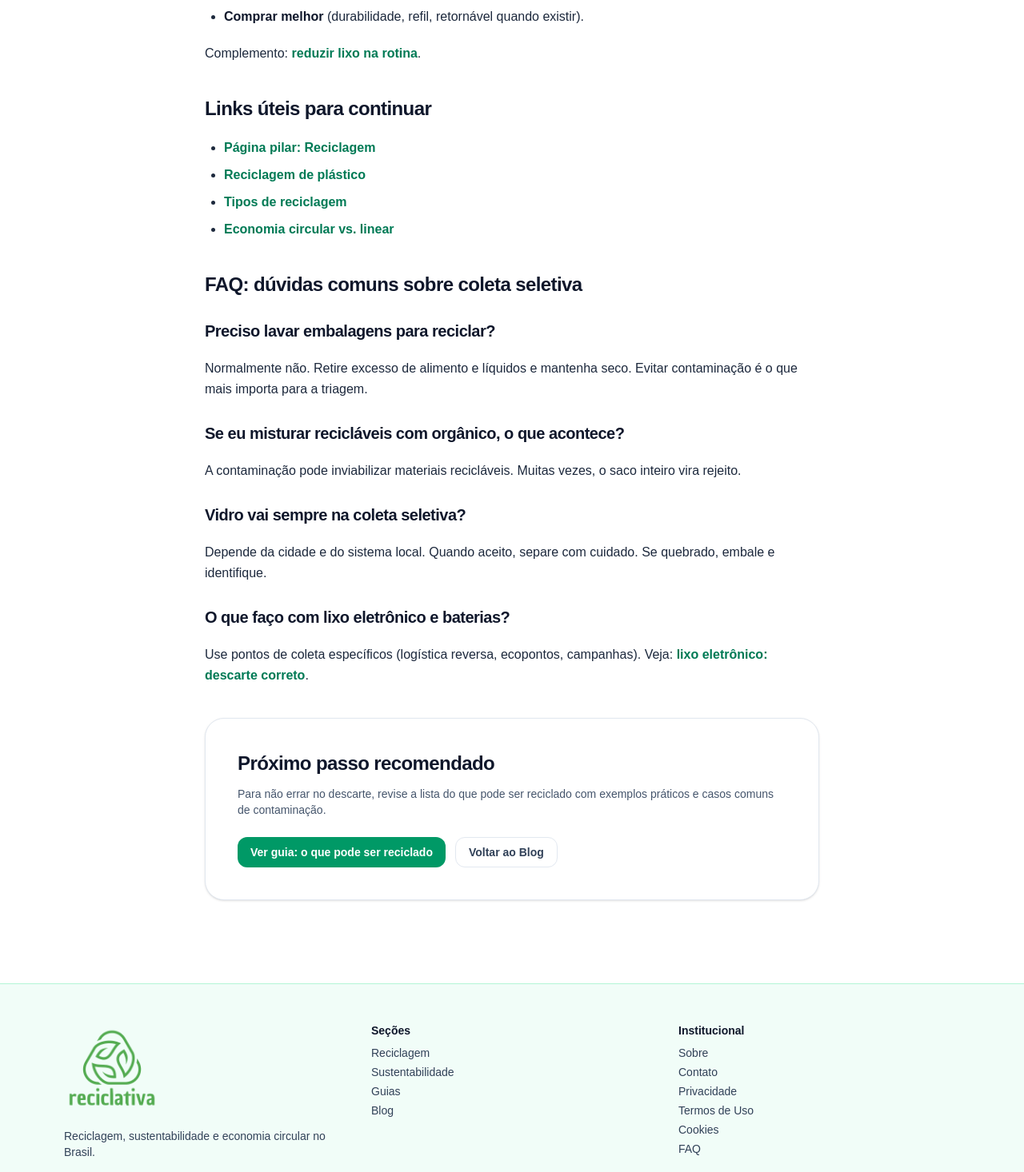
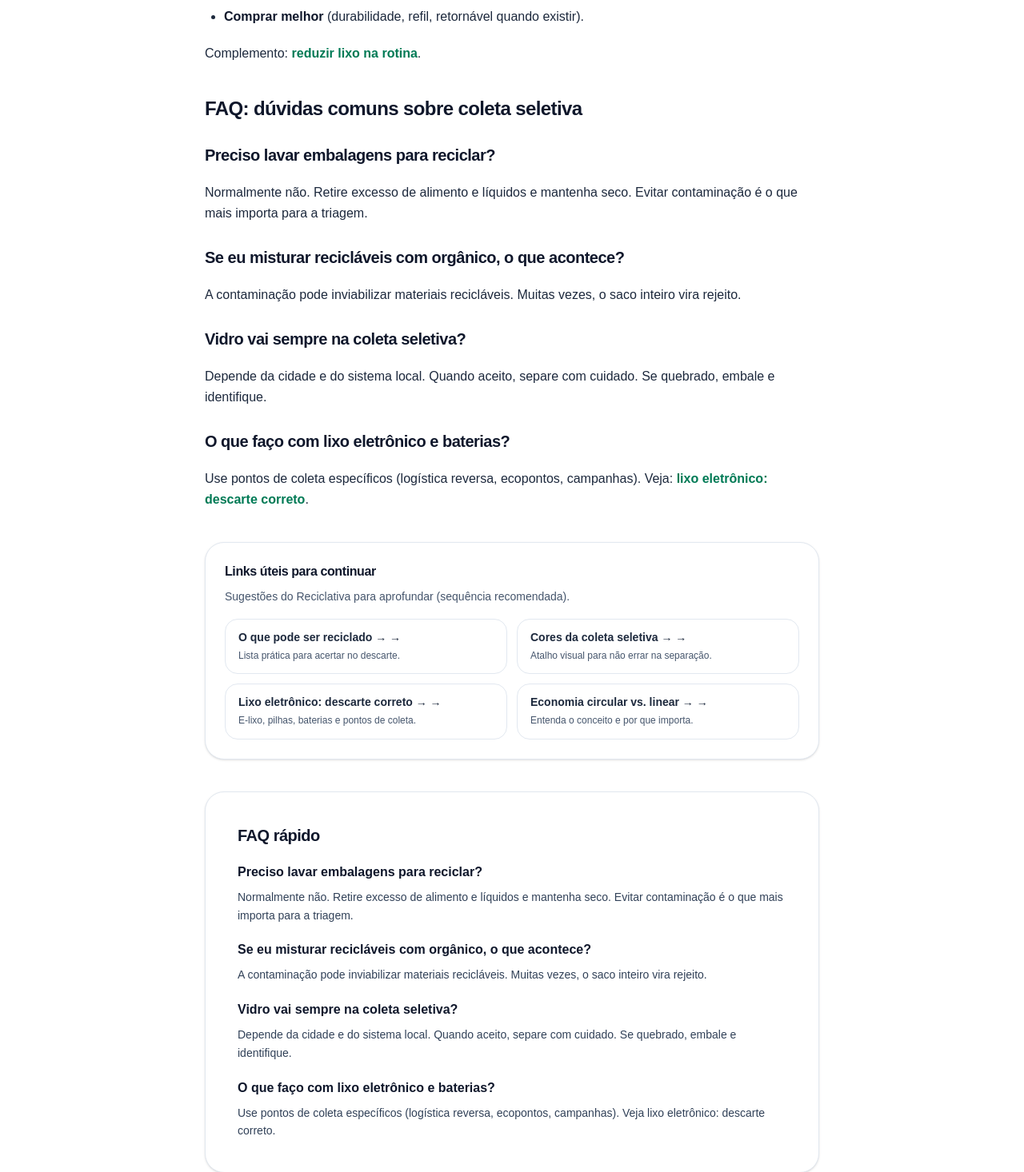
Before and after one commit to aieduardopompeu/reciclativa-portal, a Next.js app: page /blog/coleta-seletiva-no-brasil in a window 1280 px wide. Shown: the part 2760-4226 px from the top of the page at 80% size. Built offline with nearby package versions, Linux system fonts and the light colour scheme; no server answers.

Commit message:
feat(blog): padronizar coleta-seletiva-no-brasil no padrão ITAD

```diff
--- a/src/app/blog/coleta-seletiva-no-brasil/page.tsx
+++ b/src/app/blog/coleta-seletiva-no-brasil/page.tsx
@@ -2,6 +2,7 @@
 import type { Metadata } from "next";
 import Link from "next/link";
 import { ArticleJsonLd } from "@/components/seo/ArticleJsonLd";
+import RecommendedLinks from "@/components/RecommendedLinks";
 
 const SITE_URL =
   process.env.NEXT_PUBLIC_SITE_URL?.replace(/\/+$/, "") ||
@@ -242,22 +243,6 @@ export default function Page() {
               Complemento: <Link href="/blog/reduzir-lixo-na-rotina">reduzir lixo na rotina</Link>.
             </p>
 
-            <h2>Links úteis para continuar</h2>
-            <ul>
-              <li>
-                <Link href="/reciclagem">Página pilar: Reciclagem</Link>
-              </li>
-              <li>
-                <Link href="/blog/reciclagem-plastico">Reciclagem de plástico</Link>
-              </li>
-              <li>
-                <Link href="/blog/tipos-de-reciclagem">Tipos de reciclagem</Link>
-              </li>
-              <li>
-                <Link href="/blog/economia-circular-e-linear">Economia circular vs. linear</Link>
-              </li>
-            </ul>
-
             <h2>FAQ: dúvidas comuns sobre coleta seletiva</h2>
 
             <h3>Preciso lavar embalagens para reciclar?</h3>
@@ -281,6 +266,79 @@ export default function Page() {
               Use pontos de coleta específicos (logística reversa, ecopontos, campanhas). Veja:{" "}
               <Link href="/blog/lixo-eletronico-descarte">lixo eletrônico: descarte correto</Link>.
             </p>
+          </div>
+
+          {/* Links úteis (card) — padrão ITAD */}
+          <div className="mt-10">
+            <RecommendedLinks
+              links={[
+                {
+                  href: "/blog/o-que-pode-ser-reciclado",
+                  title: "O que pode ser reciclado →",
+                  description: "Lista prática para acertar no descarte.",
+                },
+                {
+                  href: "/blog/cores-da-coleta-seletiva",
+                  title: "Cores da coleta seletiva →",
+                  description: "Atalho visual para não errar na separação.",
+                },
+                {
+                  href: "/blog/lixo-eletronico-descarte",
+                  title: "Lixo eletrônico: descarte correto →",
+                  description: "E-lixo, pilhas, baterias e pontos de coleta.",
+                },
+                {
+                  href: "/blog/economia-circular-e-linear",
+                  title: "Economia circular vs. linear →",
+                  description: "Entenda o conceito e por que importa.",
+                },
+              ]}
+            />
+          </div>
+
+          {/* FAQ rápido — em card (padrão ITAD) */}
+          <div className="mt-10 rounded-3xl border border-slate-200 bg-white p-7 shadow-sm md:p-10">
+            <h2 className="text-xl font-extrabold tracking-tight text-slate-900">FAQ rápido</h2>
+
+            <div className="mt-5 space-y-5 text-sm leading-relaxed text-slate-700">
+              <div>
+                <h3 className="text-base font-bold text-slate-900">
+                  Preciso lavar embalagens para reciclar?
+                </h3>
+                <p className="mt-2">
+                  Normalmente não. Retire excesso de alimento e líquidos e mantenha seco. Evitar contaminação
+                  é o que mais importa para a triagem.
+                </p>
+              </div>
+
+              <div>
+                <h3 className="text-base font-bold text-slate-900">
+                  Se eu misturar recicláveis com orgânico, o que acontece?
+                </h3>
+                <p className="mt-2">
+                  A contaminação pode inviabilizar materiais recicláveis. Muitas vezes, o saco inteiro vira rejeito.
+                </p>
+              </div>
+
+              <div>
+                <h3 className="text-base font-bold text-slate-900">
+                  Vidro vai sempre na coleta seletiva?
+                </h3>
+                <p className="mt-2">
+                  Depende da cidade e do sistema local. Quando aceito, separe com cuidado. Se quebrado, embale e identifique.
+                </p>
+              </div>
+
+              <div>
+                <h3 className="text-base font-bold text-slate-900">
+                  O que faço com lixo eletrônico e baterias?
+                </h3>
+                <p className="mt-2">
+                  Use pontos de coleta específicos (logística reversa, ecopontos, campanhas). Veja{" "}
+                  <Link href="/blog/lixo-eletronico-descarte">lixo eletrônico: descarte correto</Link>.
+                </p>
+              </div>
+            </div>
           </div>
 
           {/* CTA final — dentro do max-w-3xl (padrão ITAD) */}
```
